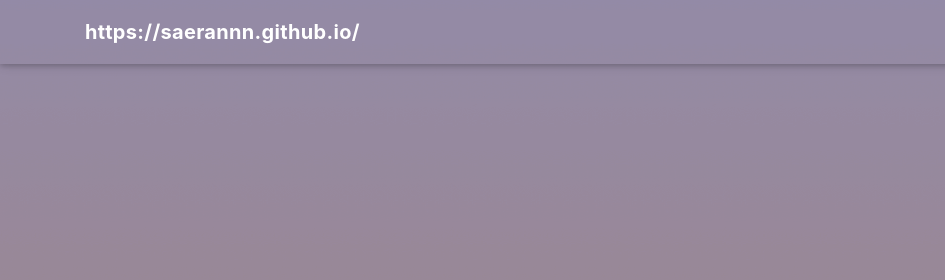
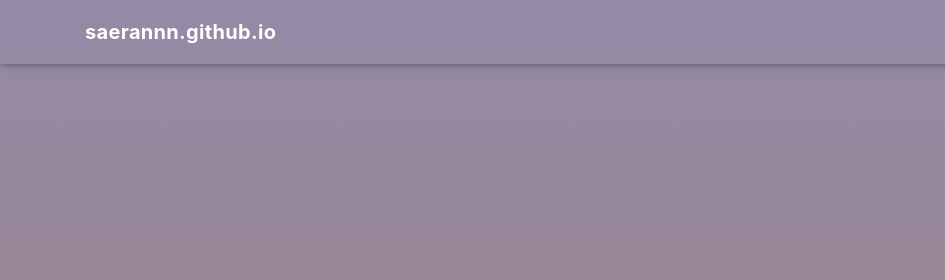
Before and after one commit to saerannn/saerannn.github.io, a plain HTML site: page index.html in a window 1280 px wide. Shown: the top 280 px of the page, 0-945 px from the left. Drawn offline with nearby package versions, Linux system fonts and the light colour scheme; a small style sheet from the web is missing.

Commit message:
Site updated: 2022-02-23 22:55:55

```diff
--- a/index.html
+++ b/index.html
@@ -59,7 +59,7 @@
     <nav id="navbar" class="navbar fixed-top  navbar-expand-lg navbar-dark scrolling-navbar">
   <div class="container">
     <a class="navbar-brand" href="/">
-      <strong>https://saerannn.github.io/</strong>
+      <strong>saerannn.github.io</strong>
     </a>
 
     <button id="navbar-toggler-btn" class="navbar-toggler" type="button" data-toggle="collapse"
```
Also changed, not shown: 2022/02/09/hello-world/index.html (+1 -1 lines), 404.html (+1 -1 lines), about/index.html (+1 -1 lines), archives/2022/02/index.html (+1 -1 lines), archives/2022/index.html (+1 -1 lines), archives/index.html (+1 -1 lines), categories/index.html (+1 -1 lines), categories/프로젝트/index.html (+1 -1 lines), links/index.html (+1 -1 lines), tags/index.html (+1 -1 lines).
